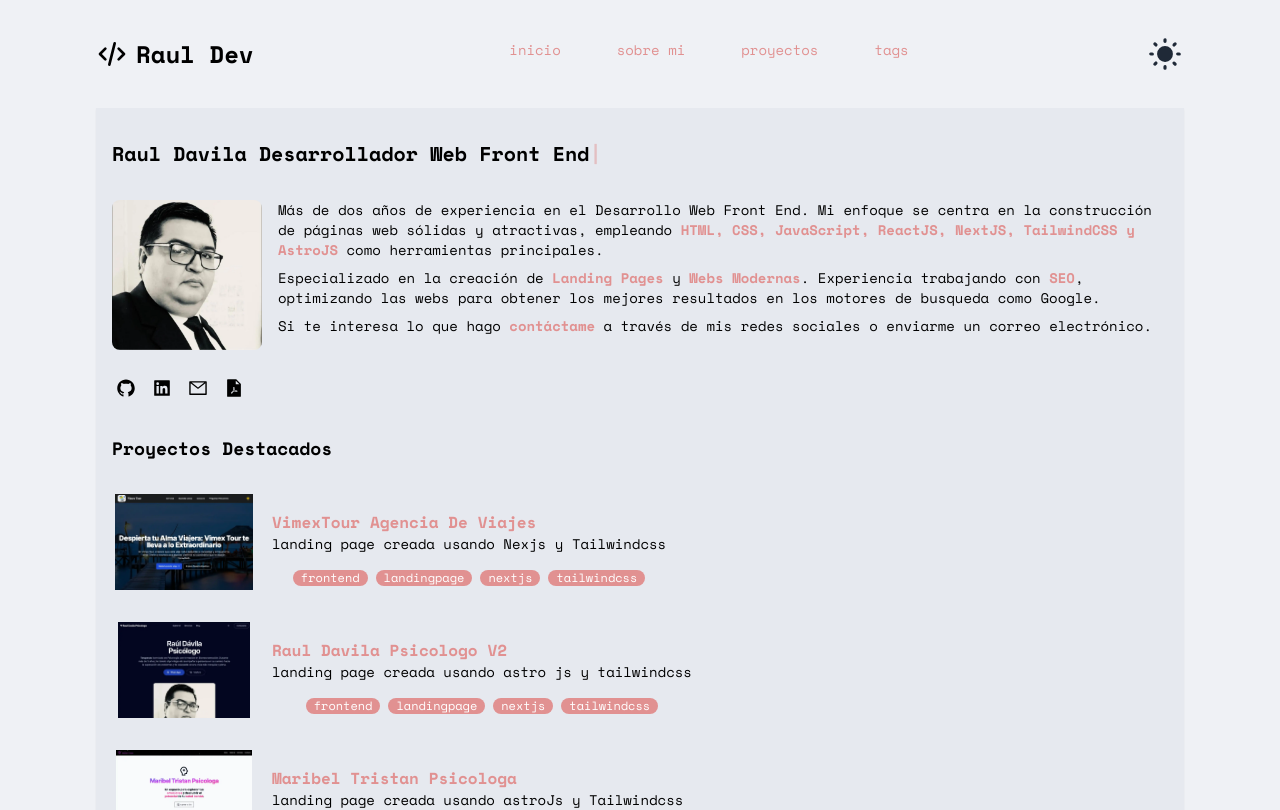
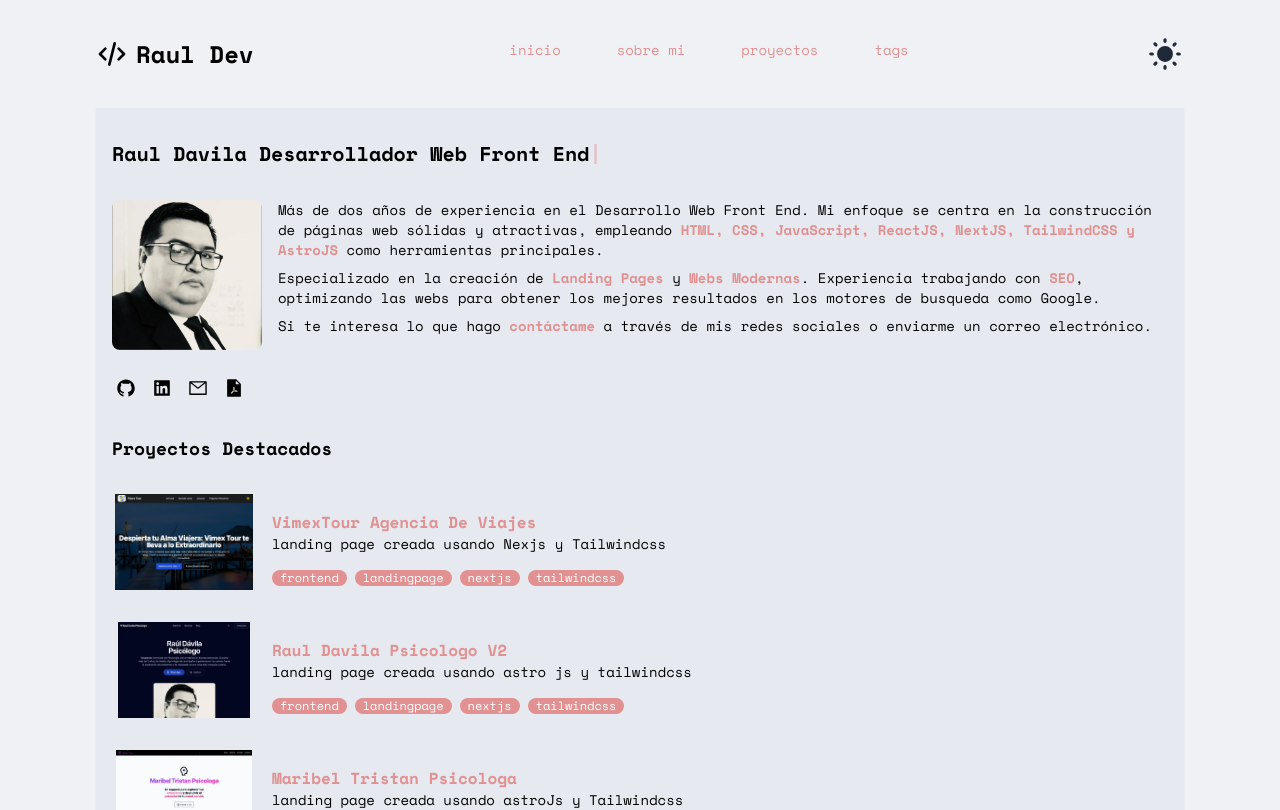
Before and after one commit to magoMercurio/next-portfolio-2024, a Next.js app: page / in a window 1280 px wide. Shown: the top 810 px of the page. Built offline with nearby package versions, Linux system fonts and the light colour scheme.

Commit message:
responsive pills

```diff
--- a/src/components/Card.jsx
+++ b/src/components/Card.jsx
@@ -26,7 +26,7 @@
         <h3 className="accent text-center sm:text-left">{titulo}</h3>
         <p className="text-center sm:text-left">{descripcion}</p>
         </div>
-      <ul className="flex flex-row flex-wrap justify-center mt-4 gap-2">
+      <ul className="flex flex-row flex-wrap justify-center sm:justify-start mt-4 gap-2">
         {tags.map((tag) => (
           <li key={tag} className="tagspill">
             {tag}
--- a/src/components/ui/Hero.jsx
+++ b/src/components/ui/Hero.jsx
@@ -1,4 +1,3 @@
-import Link from "next/link"
 import Image from "next/image"
 import { SocialLinks } from "@/components/SocialLinks"
 
```
